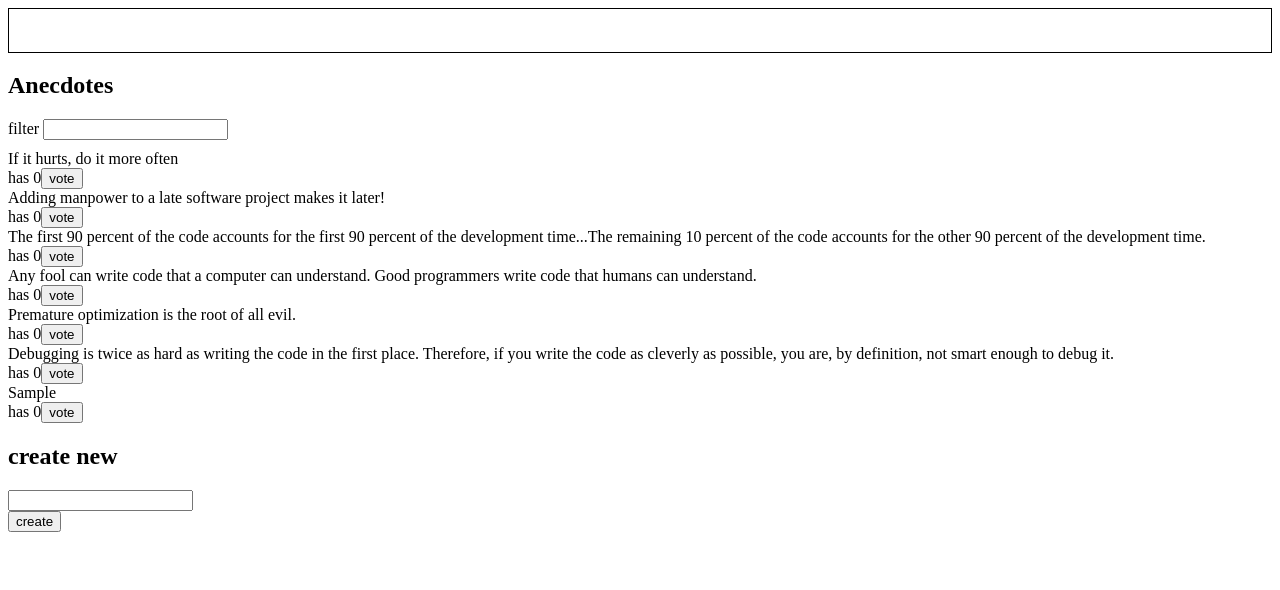
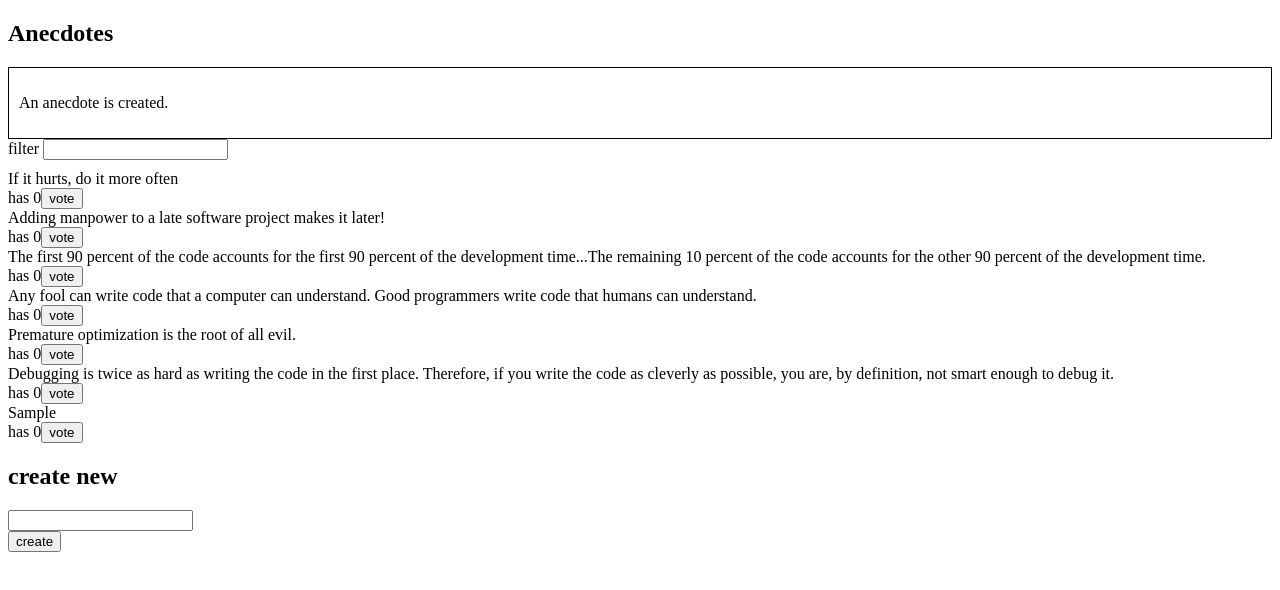
Before and after one commit to MCHU-1999/full-stack-open-redux, a React (Vite) app in the folder redux-anecdotes/: page / in a window 1280 px wide. Both pictures are taken after typing "Sample" into the empty fields and a click on the button "create". Shown: the top 590 px of the page. Built offline with nearby package versions, Linux system fonts and the light colour scheme.

Commit message:
6.13 Better Anecdotes, step 11

```diff
--- a/redux-anecdotes/src/App.jsx
+++ b/redux-anecdotes/src/App.jsx
@@ -6,8 +6,8 @@ import Notification from './components/Notification'
 const App = () => {
   return (
     <div>
+      <h2>Anecdotes</h2>
       <Notification />
-      <h2>Anecdotes</h2>
       <Filter />
       <AnecdoteList />
       <AnecdoteForm />
--- a/redux-anecdotes/src/components/AnecdoteList.jsx
+++ b/redux-anecdotes/src/components/AnecdoteList.jsx
@@ -13,7 +13,8 @@ const AnecdoteList = () => {
   const vote = (id) => {
     console.log('vote', id)
     dispatch(voteFor(id))
-    dispatch(newMessage(`You voted for id ${id}`))
+    const thisOne = anecdotes.filter(e => e.id === id)
+    dispatch(newMessage(`You voted '${thisOne[0].content}'`))
   }
 
   return (
--- a/redux-anecdotes/src/components/Notification.jsx
+++ b/redux-anecdotes/src/components/Notification.jsx
@@ -9,20 +9,22 @@ const Notification = () => {
     border: 'solid',
     padding: 10,
     borderWidth: 1,
-    minHeight: '22.5px'
+    height: '50px',
+    maxHeight: '50px',
+    overflow: 'scroll',
   }
 
   useEffect(() => {
     if (notification.length !== 0) {
       setTimeout(() => {
         dispatch(shiftMessage())
-      }, 2500)
+      }, 5000)
     }
   }, [notification])
 
   return (
     <div style={style}>
-      {notification.map(message => <>{message}   </>)}
+      {notification.map((message, i) => <p key={i}>{message}</p>)}
     </div>
   )
 }
--- a/redux-anecdotes/src/reducers/notificationReducer.js
+++ b/redux-anecdotes/src/reducers/notificationReducer.js
@@ -7,7 +7,6 @@ const notificationSlice = createSlice({
     newMessage(state, action) {
       console.log('newMessage')
       state.push(action.payload)
-      // return action.payload
     },
     shiftMessage(state, action) {
       console.log('shiftMessage')
```
